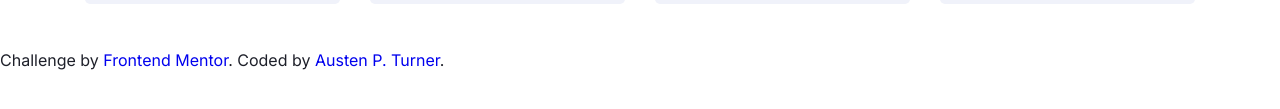
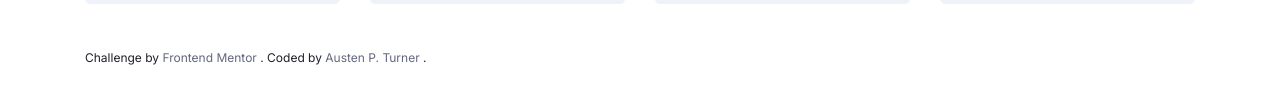
Before and after one commit to austenpturner/toggle-practice-project, a website: page index.html in a window 1280 px wide. Shown: the part 731-840 px from the top of the page. Before the commit the page ends 801 px from the top, so only its background shows below. Drawn offline with Linux system fonts and the light colour scheme; files that its build step writes are made by us from their sources.

Commit message:
update footer and add styles

```diff
--- a/app/js/script.js
+++ b/app/js/script.js
@@ -1,6 +1,16 @@
 const toggle = document.querySelector('.toggle__wrapper');
 const darkBtn = document.getElementById('dark');
 const lightBtn = document.getElementById('light');
+
+const getColorModeFromLocalStorage = () => {
+    return localStorage.getItem('colorMode');
+};
+
+const getColorModeFromPreferences = () => {
+    return window.matchMedia('(prefers-color-scheme: dark)').matches
+        ? 'dark'
+        : 'light';
+};
 
 const setDarkMode = () => {
     document.querySelector('body').classList = 'dark';
@@ -10,16 +20,6 @@ const setDarkMode = () => {
 const setLightMode = () => {
     document.querySelector('body').classList = 'light';
     localStorage.setItem('colorMode', 'light');
-};
-
-const getColorModeFromLocalStorage = () => {
-    return localStorage.getItem('colorMode');
-};
-
-const getColorModeFromPreferences = () => {
-    return window.matchMedia('(prefers-color-scheme: dark)').matches
-        ? 'dark'
-        : 'light';
 };
 
 const setColorMode = () => {
--- a/app/scss/components/_index.scss
+++ b/app/scss/components/_index.scss
@@ -2,3 +2,4 @@
 @forward 'toggle';
 @forward 'card';
 @forward 'card-grid';
+@forward 'footer';
--- /dev/null
+++ b/app/scss/components/footer.scss
@@ -0,0 +1,8 @@
+@use '../util/' as *;
+
+.footer {
+    font-size: rem(12);
+    a {
+        color: var(--text-color2);
+    }
+}
--- a/index.html
+++ b/index.html
@@ -41,7 +41,7 @@
   </header>
 
   <main>
-    <section class="container cards">
+    <section class="cards container">
       <!-- FACEBOOK CARD -->
       <div class="card card--facebook">
         <div class="card__platform">
@@ -210,9 +210,15 @@
     </section>
   </main>
 
-  <div class="attribution">
-    Challenge by <a href="https://www.frontendmentor.io?ref=challenge" target="_blank">Frontend Mentor</a>.
-    Coded by <a href="#">Austen P. Turner</a>.
-  </div>
+  <footer class="footer container">
+    Challenge by
+    <a href="https://www.frontendmentor.io?ref=challenge" target="_blank">
+      Frontend Mentor
+    </a>.
+    Coded by
+    <a href="https://austenpturner.github.io/portfolio/" target="_blank">
+      Austen P. Turner
+    </a>.
+  </footer>
 </body>
 </html>
```
Also changed, not shown: dist/script.js, dist/style.css, 2 other files.
